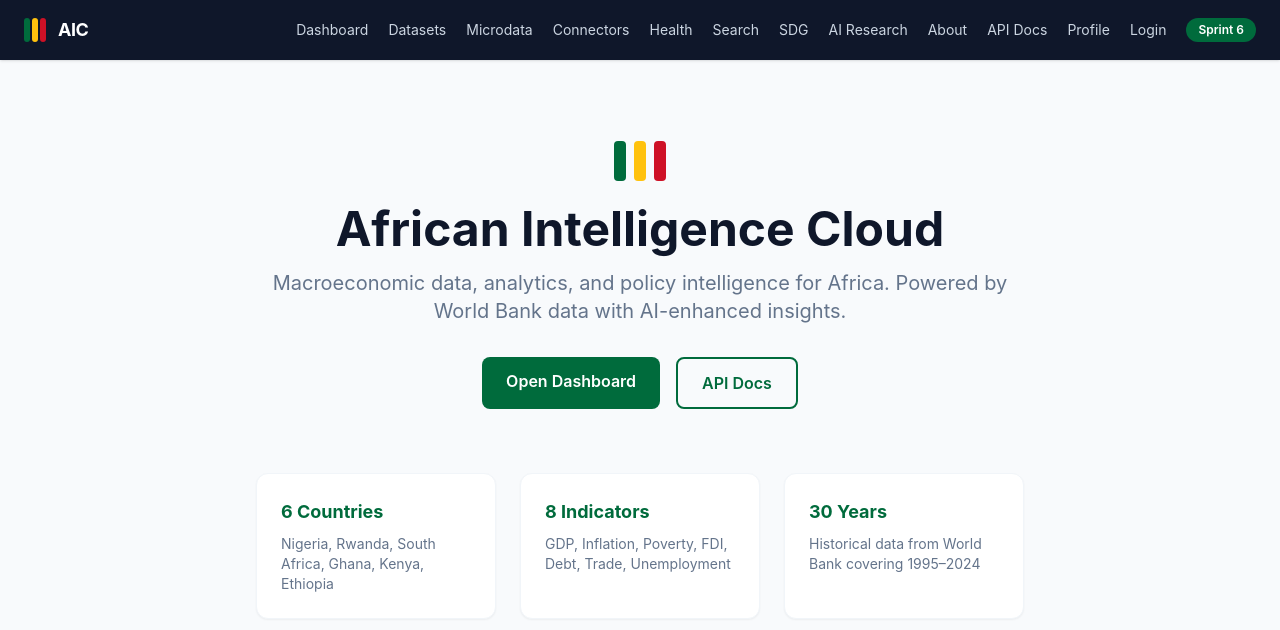
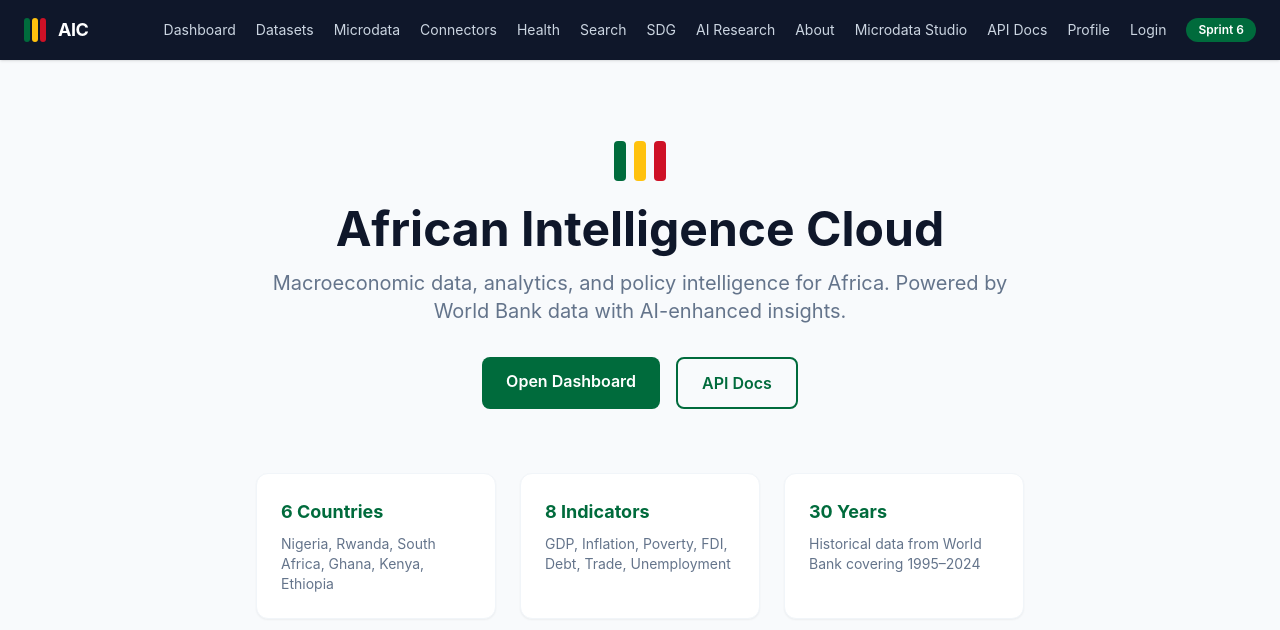
Before and after one commit to dr-luqman-afolabi/african-intelligence-cloud, a Next.js app in the folder frontend/: page / in a window 1280 px wide. Shown: the top 630 px of the page. Built offline with nearby package versions, Linux system fonts and the light colour scheme.

Commit message:
Add Microdata Studio link to Navbar

```diff
--- a/frontend/src/components/Navbar.tsx
+++ b/frontend/src/components/Navbar.tsx
@@ -13,6 +13,7 @@ const NAV_LINKS = [
   { href: "/sdg", label: "SDG" },
   { href: "/research", label: "AI Research" },
   { href: "/about", label: "About" },
+    { href: "/microdata", label: "Microdata Studio" },
 ];
 
 export default function Navbar() {
```
